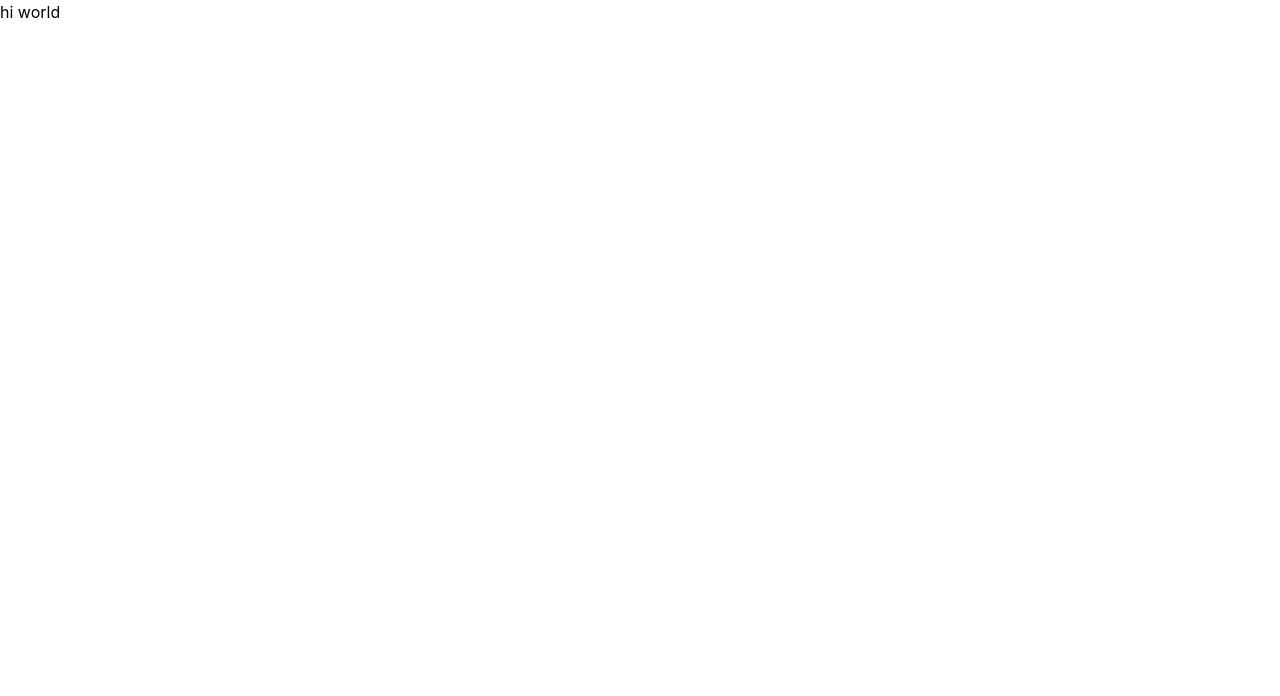
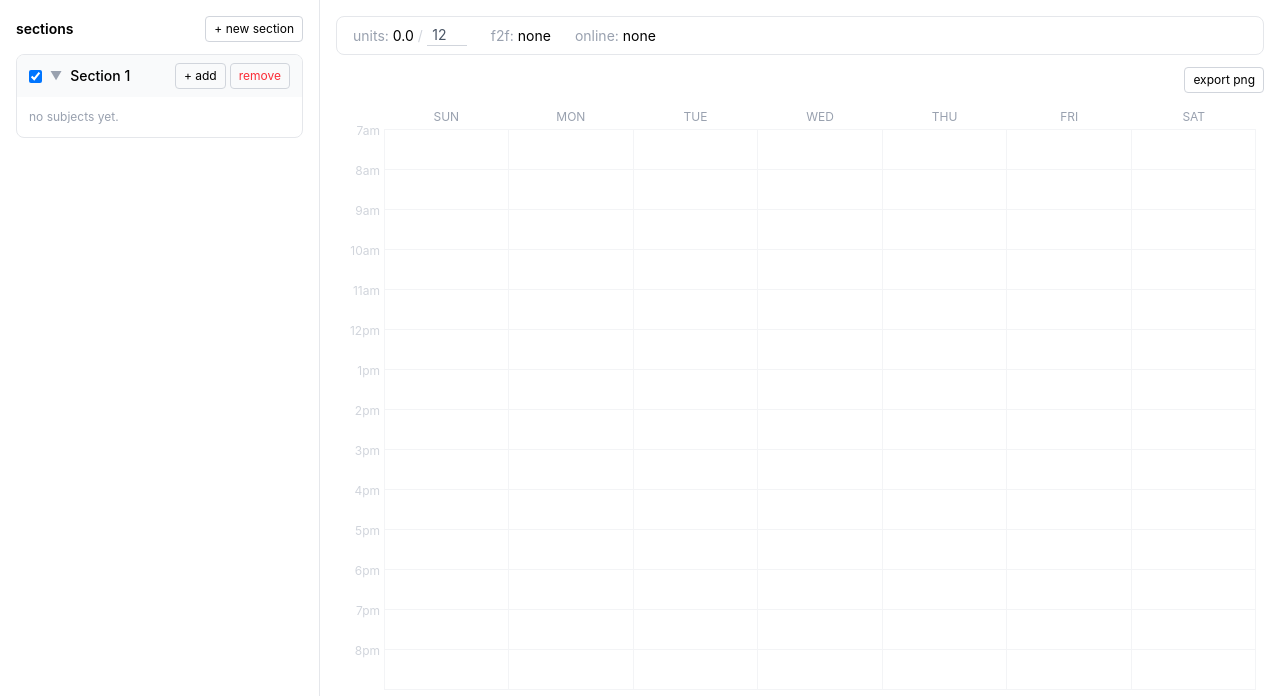
Before and after one commit to bnjmzzn/enyu-sched, a React (Vite) app: page / in a window 1280 px wide. Shown: the top 696 px of the page. Built offline with nearby package versions, Linux system fonts and the light colour scheme.

Commit message:
feat: wire up app layout with sidebar, table, and summary components

```diff
--- a/src/App.tsx
+++ b/src/App.tsx
@@ -1,7 +1,17 @@
+import Sidebar from "./components/sidebar/Sidebar"
+import ScheduleTable from "./components/table/ScheduleTable"
+import StatsBar from "./components/summary/StatsBar"
+import ConflictList from "./components/summary/ConflictList"
+
 export default function App() {
     return (
-        <div>
-            hi world
+        <div className="flex h-screen">
+            <Sidebar />
+            <div className="flex flex-col flex-1 overflow-hidden p-4 gap-3">
+                <StatsBar />
+                <ConflictList />
+                <ScheduleTable />
+            </div>
         </div>
     )
 }
```
